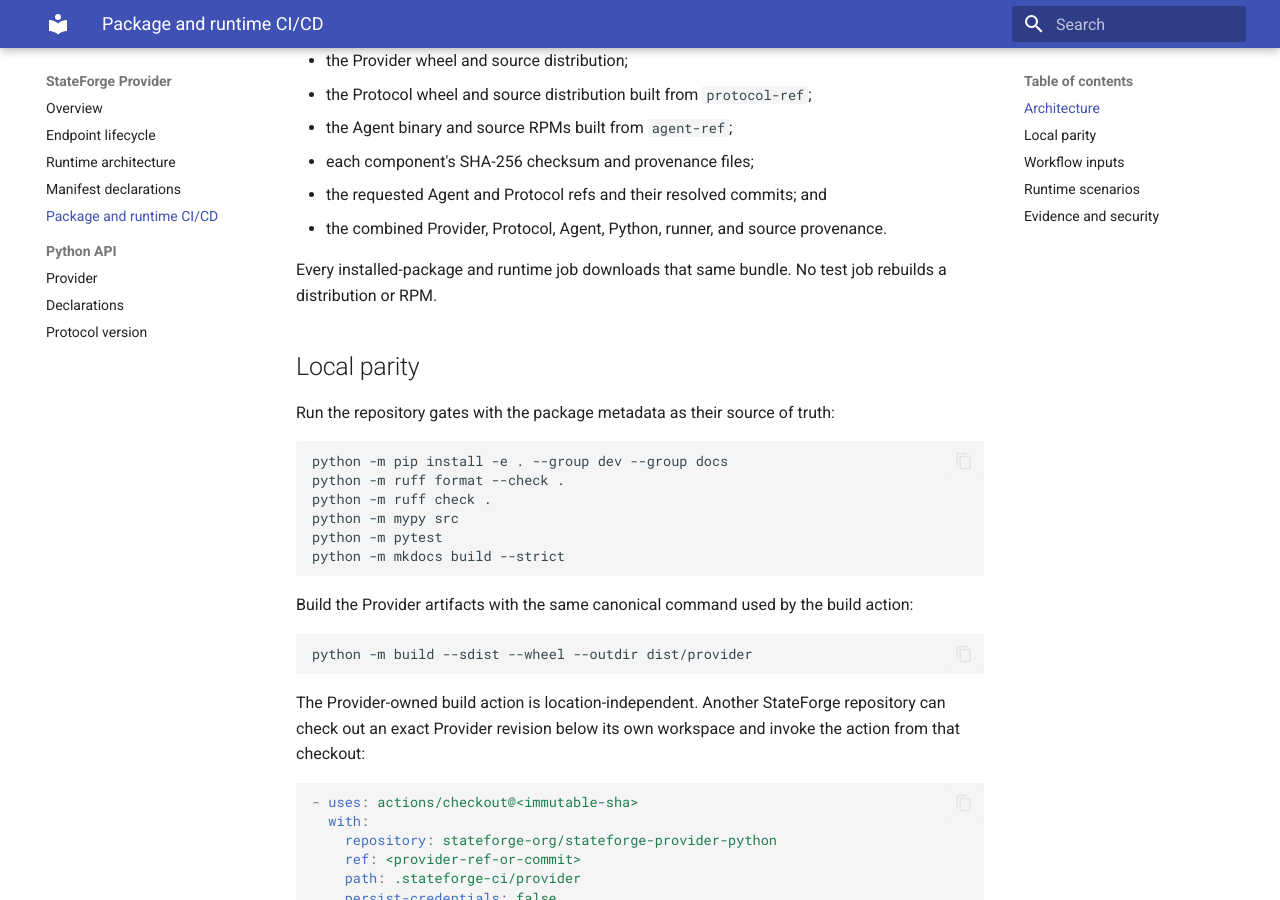
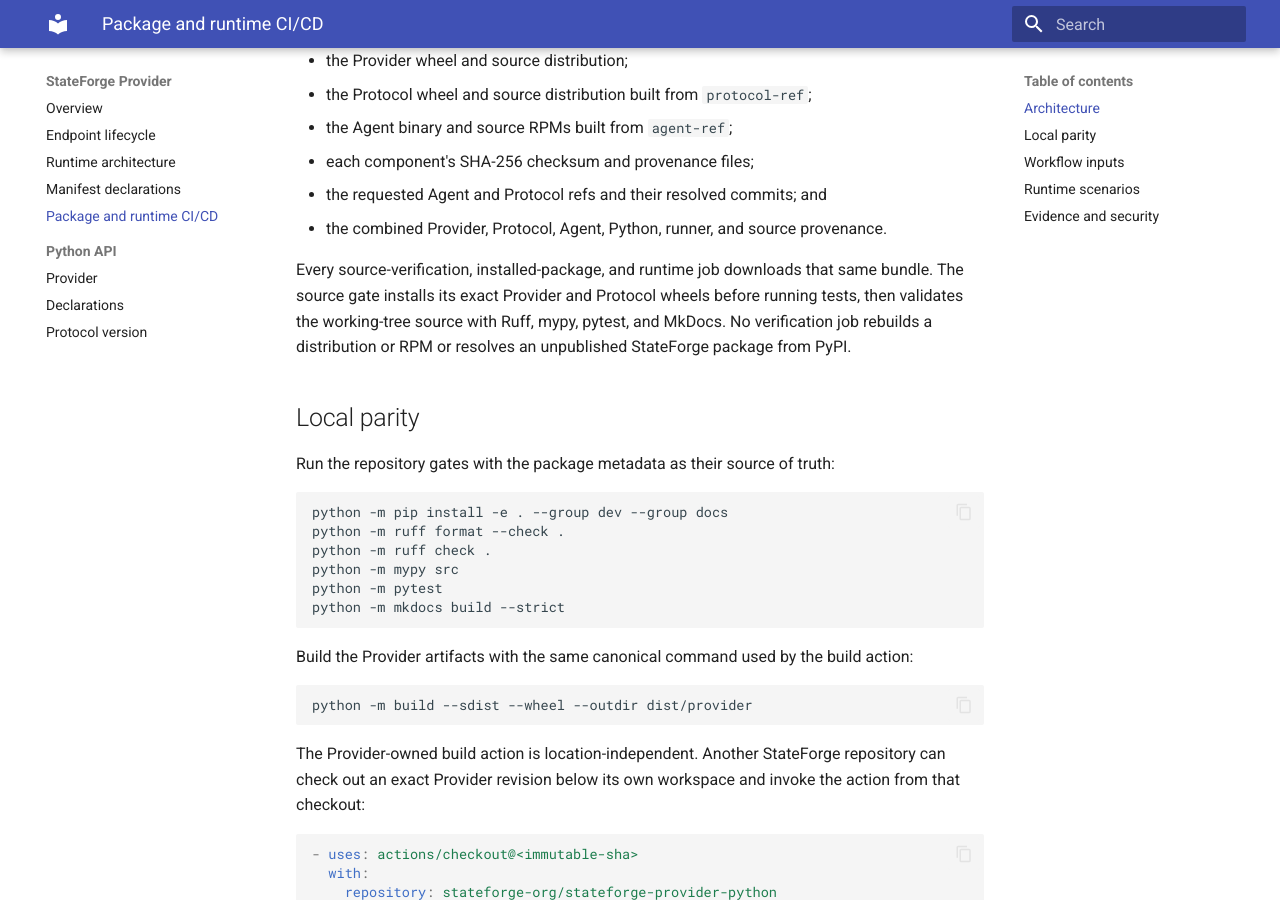
Before and after one commit to stateforge-org/stateforge-provider-python, an MkDocs documentation site: the page built from docs/ci-automation.md, in a window 1280 px wide and 900 px high, scrolled down 645 px. Built offline with MkDocs 1.6.1 and Material for MkDocs 9.7.7, drawn with Linux system fonts in a browser that asks for light colours.

Commit message:
fix(ci): install StateForge packages from runtime bundle

```diff
--- a/docs/ci-automation.md
+++ b/docs/ci-automation.md
@@ -32,8 +32,11 @@ containing:
 - the combined Provider, Protocol, Agent, Python, runner, and source
   provenance.
 
-Every installed-package and runtime job downloads that same bundle. No test job
-rebuilds a distribution or RPM.
+Every source-verification, installed-package, and runtime job downloads that
+same bundle. The source gate installs its exact Provider and Protocol wheels
+before running tests, then validates the working-tree source with Ruff, mypy,
+pytest, and MkDocs. No verification job rebuilds a distribution or RPM or
+resolves an unpublished StateForge package from PyPI.
 
 ## Local parity
 
```
Also changed, not shown: 3 other files.
